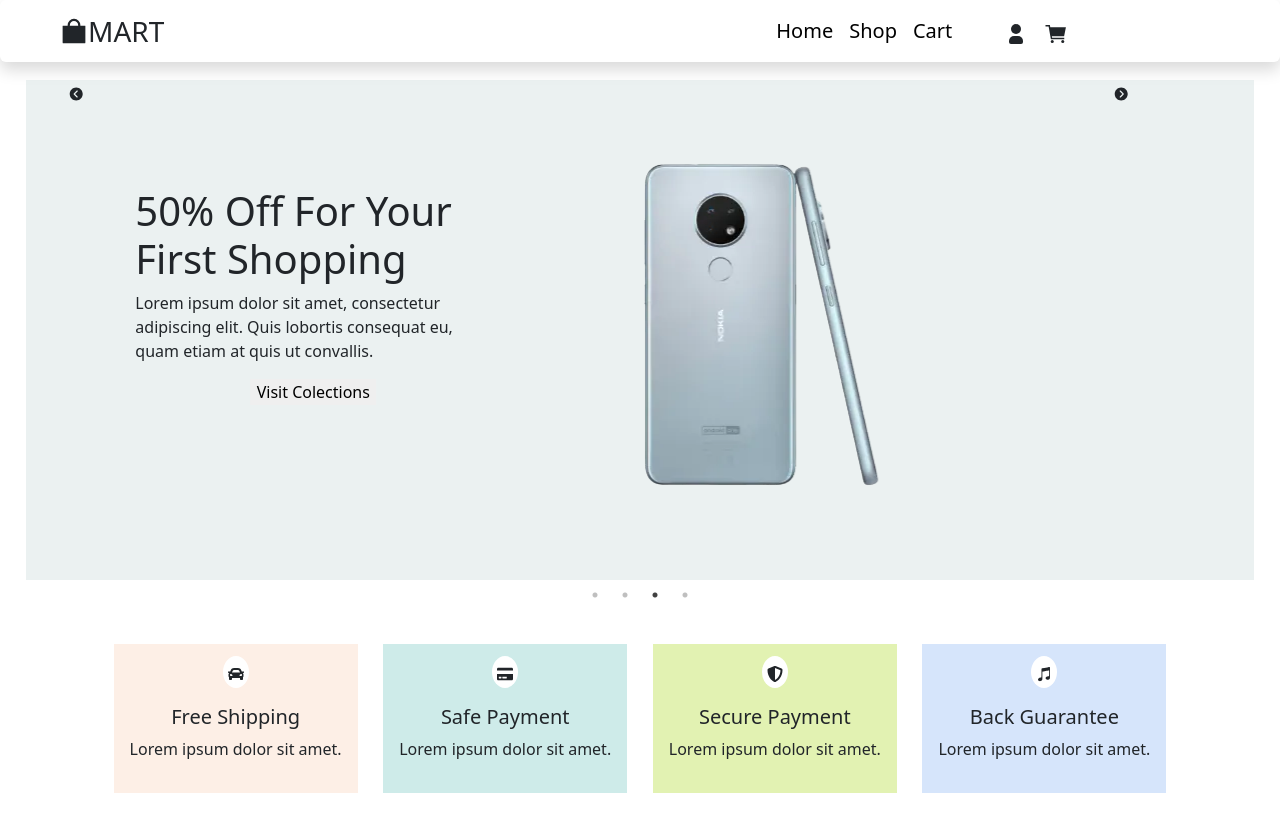
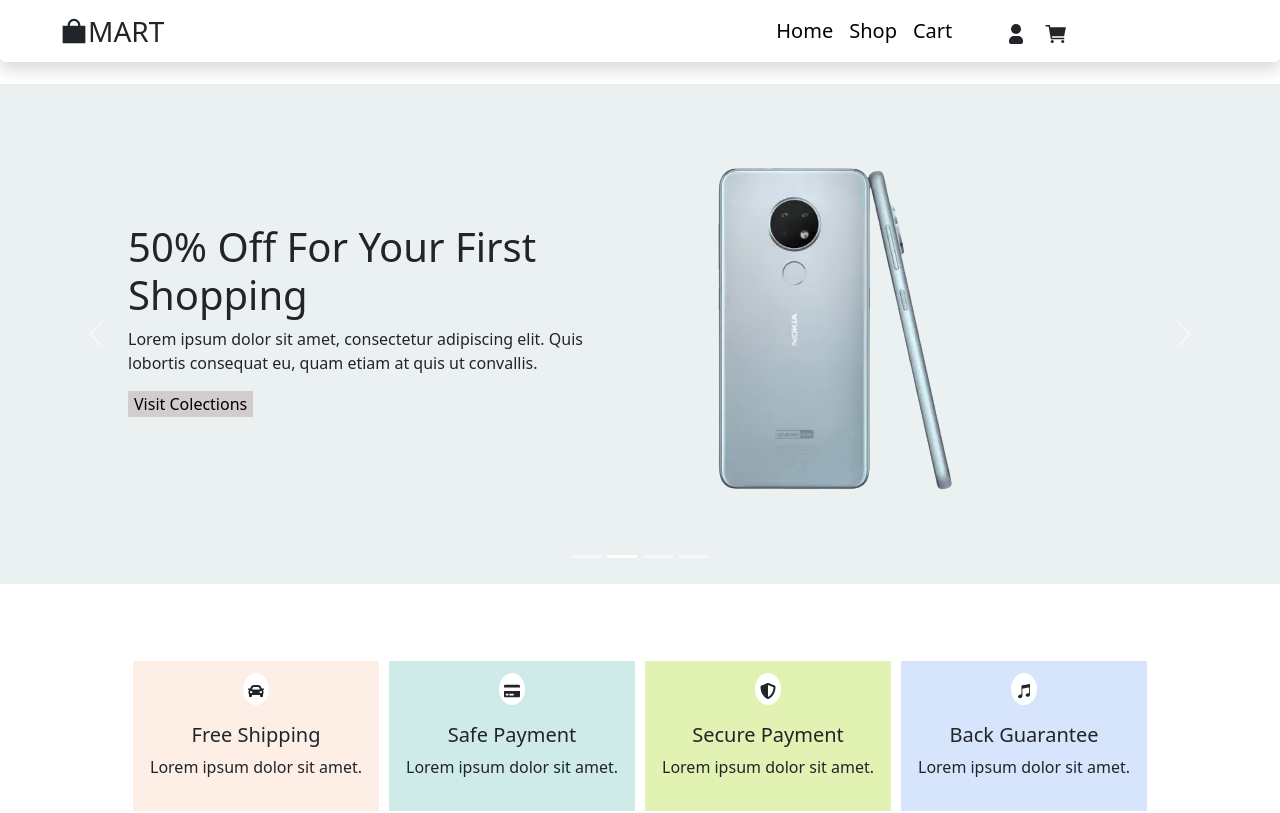
Before and after one commit to manoher97/none, a React (Create React App) app: page / in a window 1280 px wide. Shown: the top 813 px of the page. Built offline with nearby package versions, Linux system fonts and the light colour scheme.

Commit message:
Updated curosel and Catrt

```diff
--- a/package.json
+++ b/package.json
@@ -8,6 +8,7 @@
     "@testing-library/user-event": "^13.5.0",
     "bootstrap": "^5.3.2",
     "react": "^18.2.0",
+    "react-bootstrap": "^2.10.1",
     "react-dom": "^18.2.0",
     "react-icons": "^5.0.1",
     "react-redux": "^9.1.0",
--- a/src/App.css
+++ b/src/App.css
@@ -14,32 +14,48 @@
 /* curocle decaration start here */
 #cd_dec {
   background-color: rgba(136, 172, 172, 0.168);
-  margin-top: -30px;
-  width: 96%;
+  margin-top: -2%;
+}
+.data{
+  display: grid;
+  grid-template-columns: 40% 60%;
+  text-align: left;
+  margin-left: 10%;
+}
+.data h1{
+  margin-top: 30%;
+}
+.data button{
+  background-color: rgba(149, 103, 103, 0.269);
+  border: transparent;
+}
+@media only screen and (max-width:400px)  {
 
-}
-#cd_dec h1 {
-  margin-top: 30%;
-  text-align: left;
+  .data{
+    display: grid;
+    grid-template-columns: auto;
+    text-align: left;
+    margin-left: 10%;
+  }
+  /* .data h1{
+    margin-top: 30%;
+  } */
+  .data button{
+    background-color: rgba(149, 103, 103, 0.269);
+    border: transparent;
+  }
 }
 
-#cd_dec p {
-  text-align: left;
-}
-.Cu_btn {
-  border: none;
-
-}
 /* corosel decoration is end  here*/
 /* App fesilites decoration start here */
 .Offers_dec{
-  display: flex;
-  justify-content: center;
-  word-wrap: normal;
+  display: grid;
+  grid-template-columns: repeat(4,1fr);
+  margin: 5% 10%;
 
 }
 .ofCart{
-  margin: 5% 1%;
+  margin: 5% 2%;
   padding: 1rem;
 }
 .Offers_dec span{
@@ -51,4 +67,20 @@
 .ofCart h5{
   margin-top: 10%;
 }
+@media only screen and (min-width:400px) and (max-width:800px){
+  .Offers_dec{
+    display: grid;
+    grid-template-columns: repeat(2,1fr);
+    margin: 5% 10%;
+
+  }
+}
+@media only screen and (max-width:400px){
+  .Offers_dec{
+    display: grid;
+    grid-template-columns: auto;
+    margin: 5% 10%;
+
+  }
+}
 /* app advantages decoration ends here */
--- a/src/Componets/Curocel.jsx
+++ b/src/Componets/Curocel.jsx
@@ -1,49 +1,81 @@
-import React from "react";
-import Slider from "react-slick";
+import Carousel from 'react-bootstrap/Carousel';
 import { SliderData } from "./products";
-import { IoIosArrowDroprightCircle,IoIosArrowDropleftCircle } from "react-icons/io";
 
-function SimpleSlider() {
-    const settings = {
-        dots: true,
-        infinite: true,
-        speed: 500,
-        slidesToShow: 1,
-        slidesToScroll: 1,
-        autoplay: true,
-        speed: 3000,
-        autoplaySpeed: 3000,
-    };
+
+function UncontrolledExample() {
     return (
-        <div class="slider-container" id="cd_dec">
-            <Slider {...settings}>
-                {
-                    SliderData.map((da) => (
-                        <div className="container text-center">
-                            <div className=" row">
-                                <div className="col-1">
-                                <IoIosArrowDropleftCircle className="rightIcon"/>
-                                </div>
-                                <div className="col-4">
-
-                                    <h1>{da.title}</h1>
-                                    <p>{da.desc}</p>
-                                    <button className="Cu_btn">Visit Colections</button>
-                                </div>
-                                <div className="col">
-                                    <img src={da.cover} className="cimg" alt="..." />
-
-                                </div>
-                                <div className="col-1">
-                                <IoIosArrowDroprightCircle/>
-                                </div>
+        <Carousel id='cd_dec'>
+            {
+                SliderData.map(item => (
+                    <Carousel.Item>
+                        <div className='data'>
+                            <div>
+                                <h1>{item.title}</h1>
+                                <p>{item.desc}</p>
+                                <button className="Cu_btn">Visit Colections</button>
+                            </div>
+                            <div>
+                                <img src={item.cover} alt="hi" />
                             </div>
                         </div>
-                    ))
-                }
-            </Slider>
-        </div>
+                    </Carousel.Item>
+                )
+                )
+            }
+        </Carousel>
     );
 }
 
-export default SimpleSlider;
+export default UncontrolledExample;
+
+
+//  import React from "react";
+// import Slider from "react-slick";
+// import { SliderData } from "./products";
+// import { IoIosArrowDroprightCircle,IoIosArrowDropleftCircle } from "react-icons/io";
+
+// function SimpleSlider() {
+//     const settings = {
+//         dots: true,
+//         infinite: true,
+//         speed: 500,
+//         slidesToShow: 1,
+//         slidesToScroll: 1,
+//         autoplay: true,
+//         speed: 3000,
+//         autoplaySpeed: 3000,
+//     };
+//     return (
+//         <div class="slider-container" id="cd_dec">
+//             <Slider {...settings}>
+//                 {
+//                     SliderData.map((da) => (
+//                         <div className="container text-center">
+//                             <div className=" row">
+//                                 <div className="col-1">
+//                                 <IoIosArrowDropleftCircle className="rightIcon"/>
+//                                 </div>
+//                                 <div className="col-4">
+
+//                                     <h1>{da.title}</h1>
+//                                     <p>{da.desc}</p>
+//                                     <button className="Cu_btn">Visit Colections</button>
+//                                 </div>
+//                                 <div className="col">
+//                                     <img src={da.cover} className="cimg" alt="..." />
+
+//                                 </div>
+//                                 <div className="col-1">
+//                                 <IoIosArrowDroprightCircle/>
+//                                 </div>
+//                             </div>
+//                         </div>
+//                     ))
+//                 }
+//             </Slider>
+//         </div>
+//     );
+// }
+
+// export default SimpleSlider;
+// npm install react-bootstrap bootstrap
```
Also changed, not shown: 1 other file (tests, documents, lock files or other folders).
